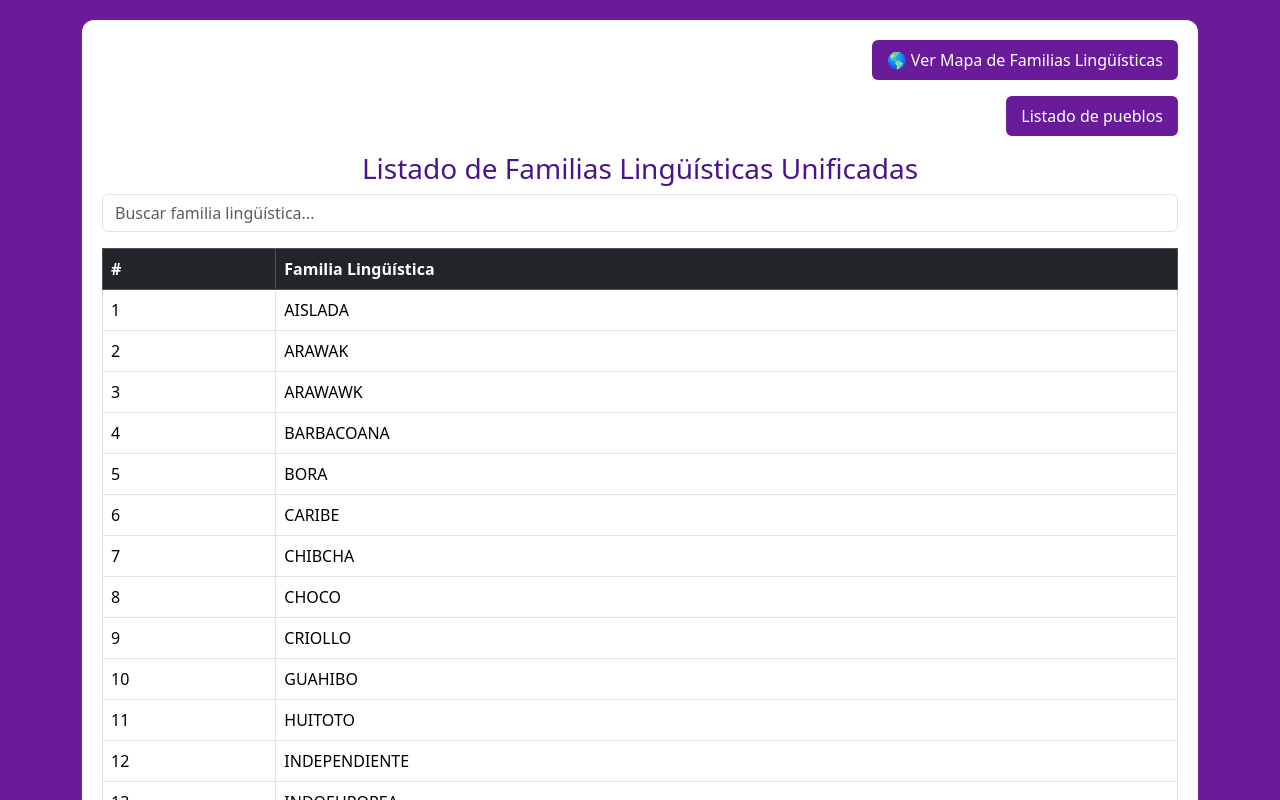
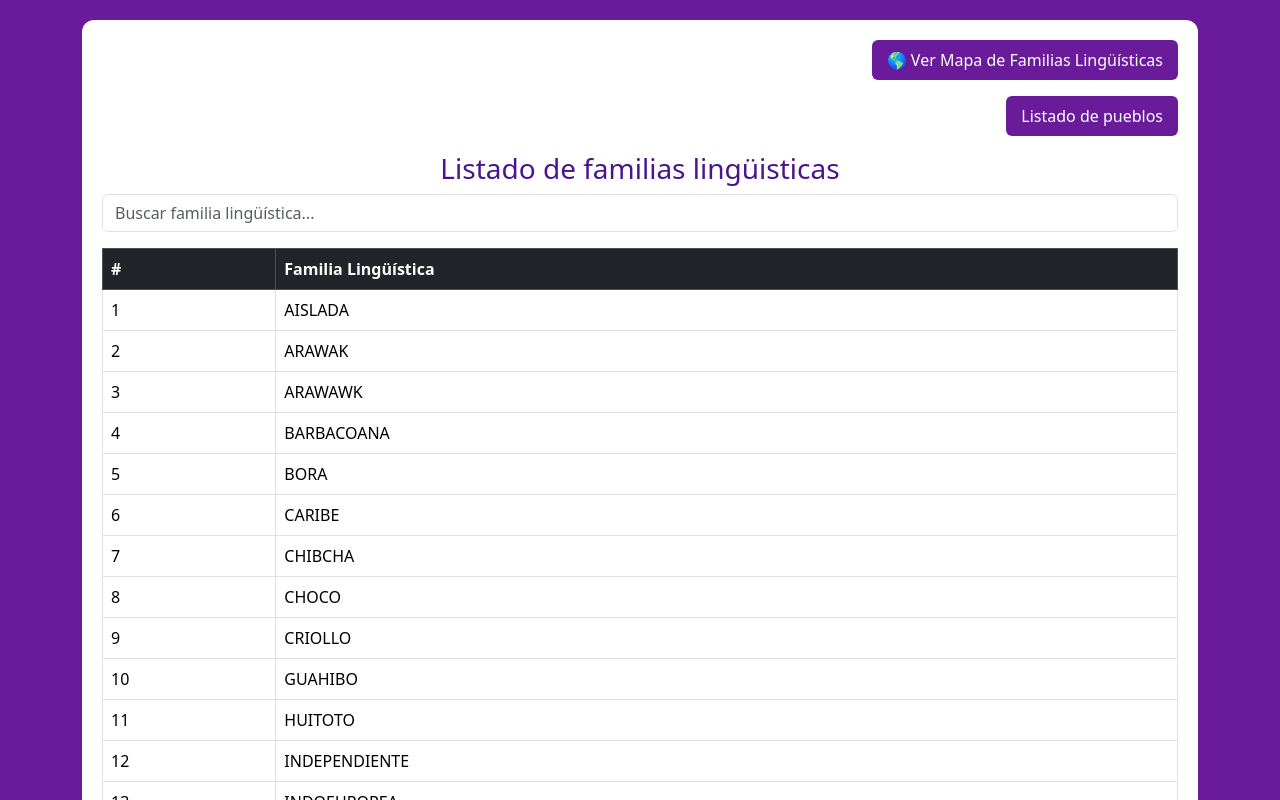
Before and after one commit to jonathancastro35/MAPA-SONORO, an Angular app: page /listadofamiliasunificadas in a window 1280 px wide. Shown: the top 800 px of the page. Built offline with nearby package versions, Linux system fonts and the light colour scheme.

Commit message:
subida inicial del proyecto cambio2

```diff
--- a/src/app/Component/listar-familias-unificadas/listar-familias-unificadas.component.html
+++ b/src/app/Component/listar-familias-unificadas/listar-familias-unificadas.component.html
@@ -15,7 +15,7 @@
       </button>
     </div>
 
-    <h3>Listado de Familias Lingüísticas Unificadas</h3>
+    <h3>Listado de familias lingüisticas</h3>
 
     <!-- BUSCADOR -->
     <input
--- a/src/app/Component/listar-pueblos-unificados/listar-pueblos-unificados.component.html
+++ b/src/app/Component/listar-pueblos-unificados/listar-pueblos-unificados.component.html
@@ -21,7 +21,7 @@
 
     </div>
 
-    <h3>Listado de Pueblos Indígenas Unificados</h3>
+    <h3>Listado de pueblos étnicos</h3>
 
     <input
       type="text"
```
